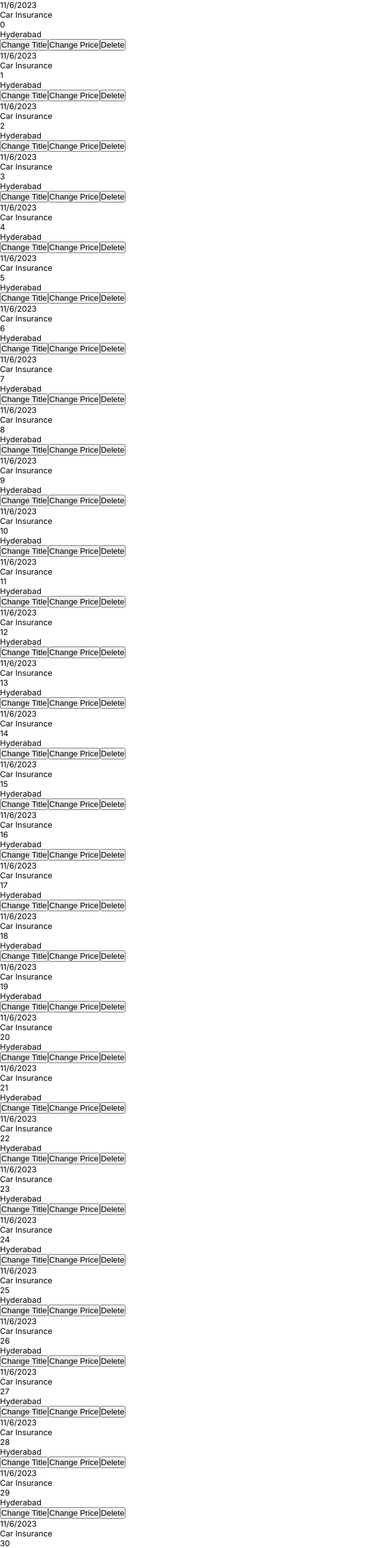
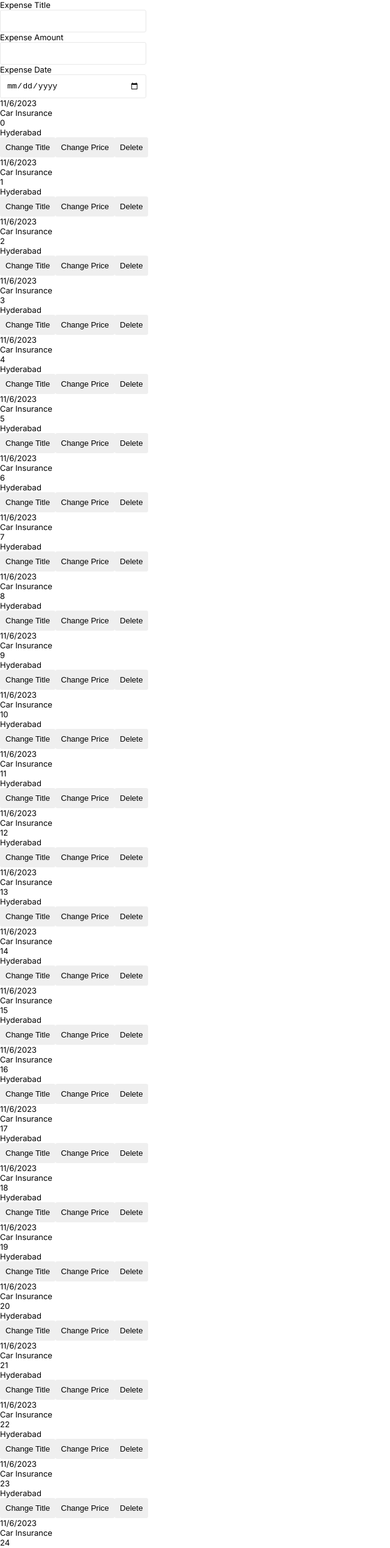
Before and after one commit to srinath-3898/expense-tracker-next, a Next.js app: page / in a window 1280 px wide. Shown: the top 2538 px of the page at 61% size, without its empty margins (0-640 px from the left). Built offline with nearby package versions, Linux system fonts and the light colour scheme.

Commit message:
Creating your own first Component

```diff
--- a/src/app/globals.css
+++ b/src/app/globals.css
@@ -8,10 +8,129 @@
   margin: 0;
 }
 
-.text_small {
-  font-size: 1.3rem;
+a {
+  text-decoration: none;
+}
+
+.text_extra_large {
+  font-size: 2.2rem;
+}
+
+.text_large {
+  font-size: 1.9rem;
 }
 
 .text_medium {
   font-size: 1.6rem;
 }
+
+.text_small {
+  font-size: 1.3rem;
+}
+
+.text_extra_small {
+  font-size: 1rem;
+}
+
+.bold {
+  font-weight: bolder;
+}
+
+.center {
+  text-align: center;
+}
+
+button {
+  border: none;
+  border-radius: 3px;
+  padding: 9px;
+  font-size: 1.3rem;
+}
+
+button:hover {
+  cursor: pointer;
+}
+
+button:disabled {
+  background-color: #cccccc;
+  cursor: not-allowed;
+}
+
+button:focus-visible {
+  outline: none;
+}
+
+.btn_primary {
+  background-color: #ff5900;
+  color: #ffffff;
+}
+
+.btn_secondary {
+  background-color: #747474;
+  color: #ffffff;
+}
+
+.btn_extra_small {
+  width: 60px;
+}
+
+.btn_small {
+  width: 120px;
+}
+
+.btn_medium {
+  width: 180px;
+}
+
+.btn_large {
+  width: 240px;
+}
+
+.btn_extra_large {
+  width: 320px;
+}
+
+input,
+textarea,
+select {
+  border-radius: 3px;
+  border: 1px solid #e8e8e8;
+  padding: 10px;
+  font-size: 1.3rem;
+}
+
+textarea {
+  resize: none;
+}
+
+input:disabled,
+textarea:disabled,
+select:disabled {
+  cursor: not-allowed;
+}
+
+input:focus-visible,
+textarea:focus-visible,
+select:focus-visible {
+  outline: none;
+}
+
+.input_extra_small {
+  width: 80px;
+}
+
+.input_small {
+  width: 160px;
+}
+
+.input_medium {
+  width: 240px;
+}
+
+.input_large {
+  width: 320px;
+}
+
+.input_extra_large {
+  width: 400px;
+}
--- a/src/app/page.jsx
+++ b/src/app/page.jsx
@@ -3,6 +3,7 @@ import Image from "next/image";
 import styles from "./page.module.css";
 import ExpenseItem from "@/components/expenseItem/ExpenseItem";
 import { useEffect, useState } from "react";
+import ExpenseForm from "@/components/expenseForm/ExpenseForm";
 
 export default function Home() {
   const [items, setItems] = useState([]);
@@ -17,6 +18,7 @@ export default function Home() {
 
   return (
     <div>
+      <ExpenseForm />
       {items.map((item, i) => (
         <ExpenseItem
           key={item}
--- /dev/null
+++ b/src/components/expenseForm/ExpenseForm.jsx
@@ -0,0 +1,42 @@
+import React from "react";
+import styles from "./ExpenseForm.module.css";
+
+const ExpenseForm = () => {
+  const handleChange = (event) => {
+    const { name, value } = event.target;
+    console.log(value);
+  };
+  return (
+    <form className={styles.expense_form}>
+      <label htmlFor="expense_title" className="text_small">
+        Expense Title
+      </label>
+      <input
+        type="text"
+        className="input_medium"
+        name="expense_title"
+        onChange={handleChange}
+      />
+      <label htmlFor="expense_amount" className="text_small">
+        Expense Amount
+      </label>
+      <input
+        type="number"
+        className="input_medium"
+        name="expense_amount"
+        onChange={handleChange}
+      />
+      <label htmlFor="expense_date" className="text_small">
+        Expense Date
+      </label>
+      <input
+        type="date"
+        className="input_medium"
+        name="expense_date"
+        onChange={handleChange}
+      />
+    </form>
+  );
+};
+
+export default ExpenseForm;
--- /dev/null
+++ b/src/components/expenseForm/ExpenseForm.module.css
@@ -0,0 +1,4 @@
+.expense_form {
+  display: flex;
+  flex-direction: column;
+}
```
